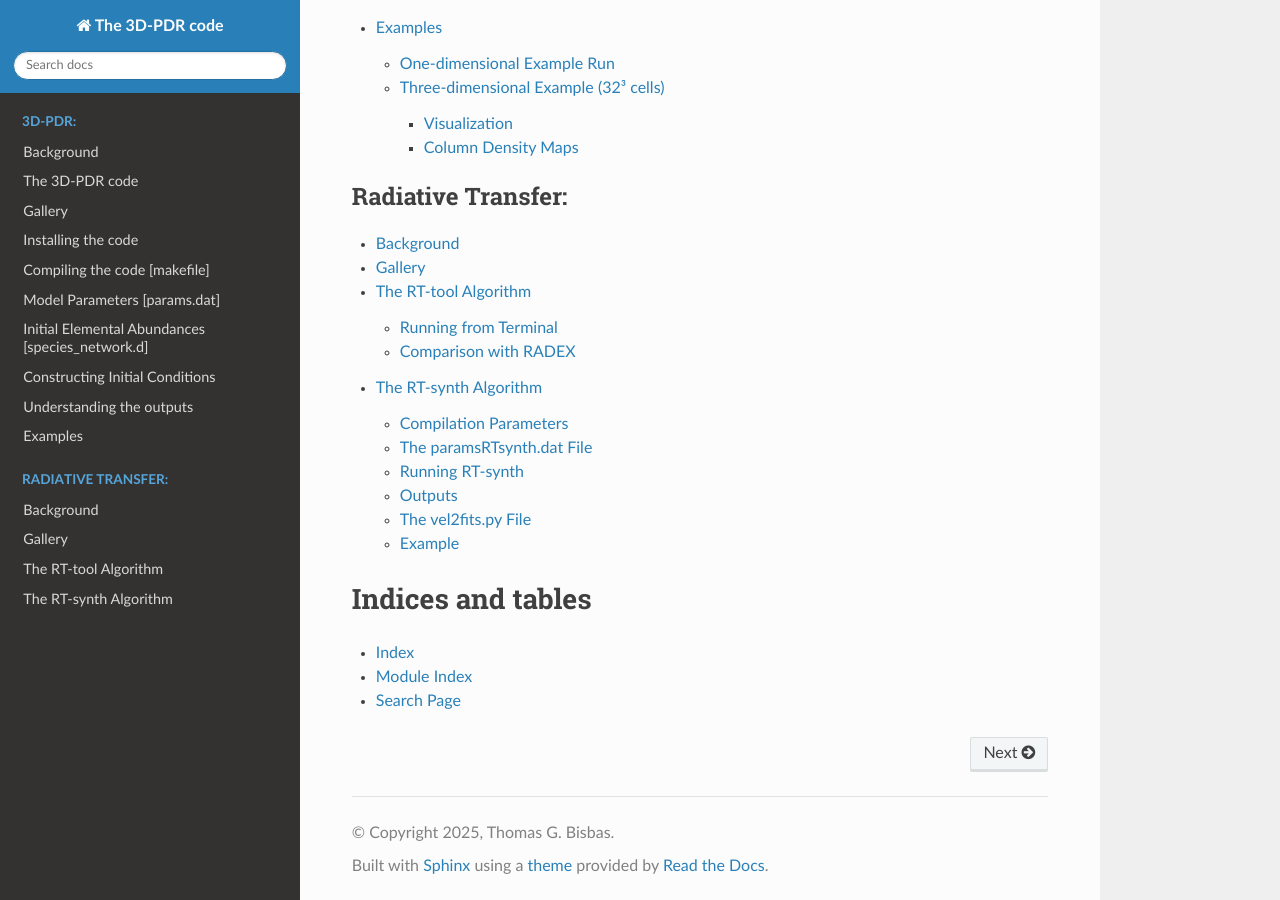
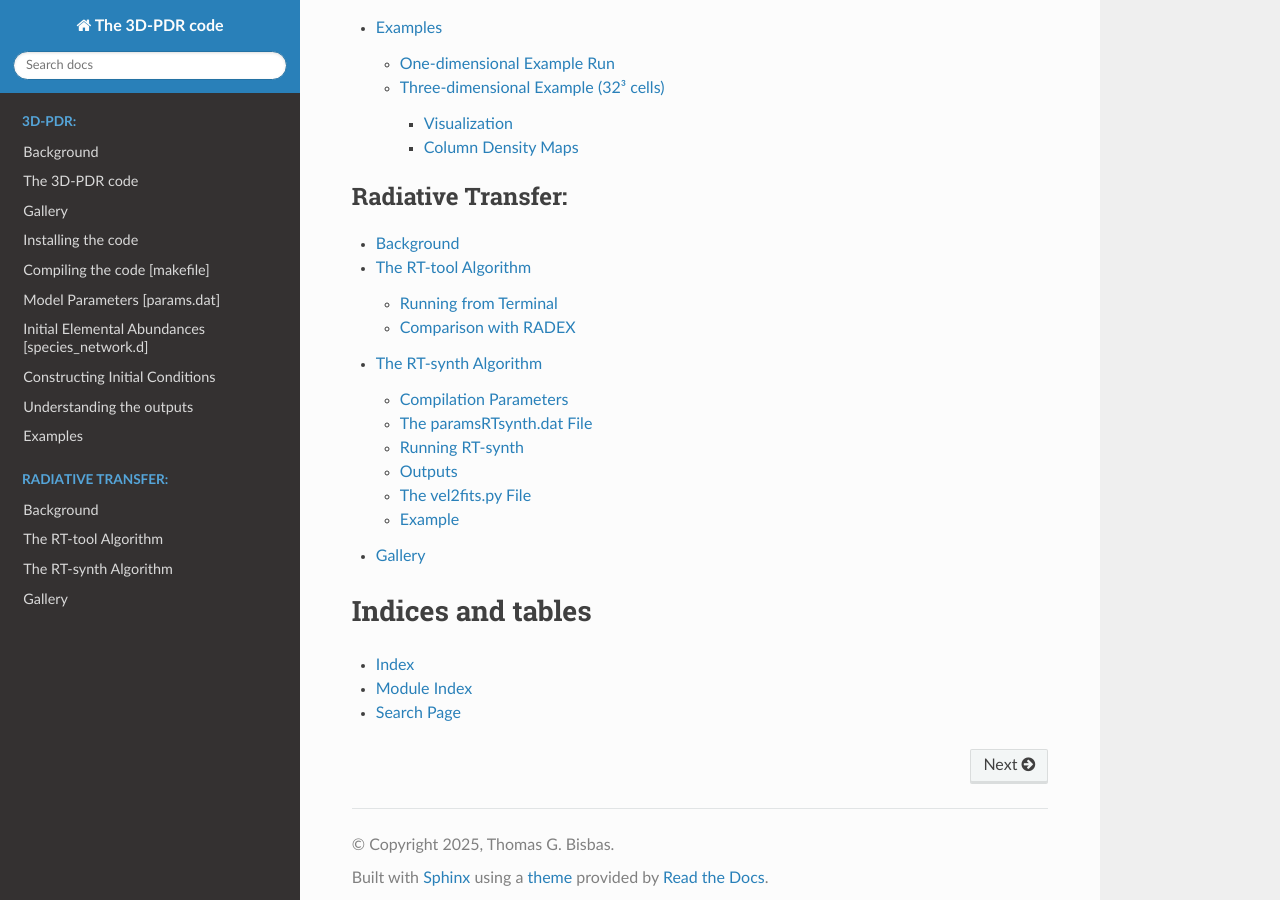
Before and after one commit to itamos-ism/3D-PDR-pblc, a Sphinx documentation site: the page built from docs/source/index.rst, in a window 1280 px wide and 900 px high, scrolled down 1248 px. Built offline with Sphinx 7.4.7 and the Read the Docs theme 3.1.0, drawn with Linux system fonts in a browser that asks for light colours.

```diff
--- a/docs/source/index.rst
+++ b/docs/source/index.rst
@@ -26,9 +26,9 @@ Welcome to the 3D-PDR documentation!
    :caption: Radiative Transfer:
 
    RT-background
-   RT-gallery
    RT-tool
    RT-synth
+   RT-gallery
 
 
 Indices and tables
```
